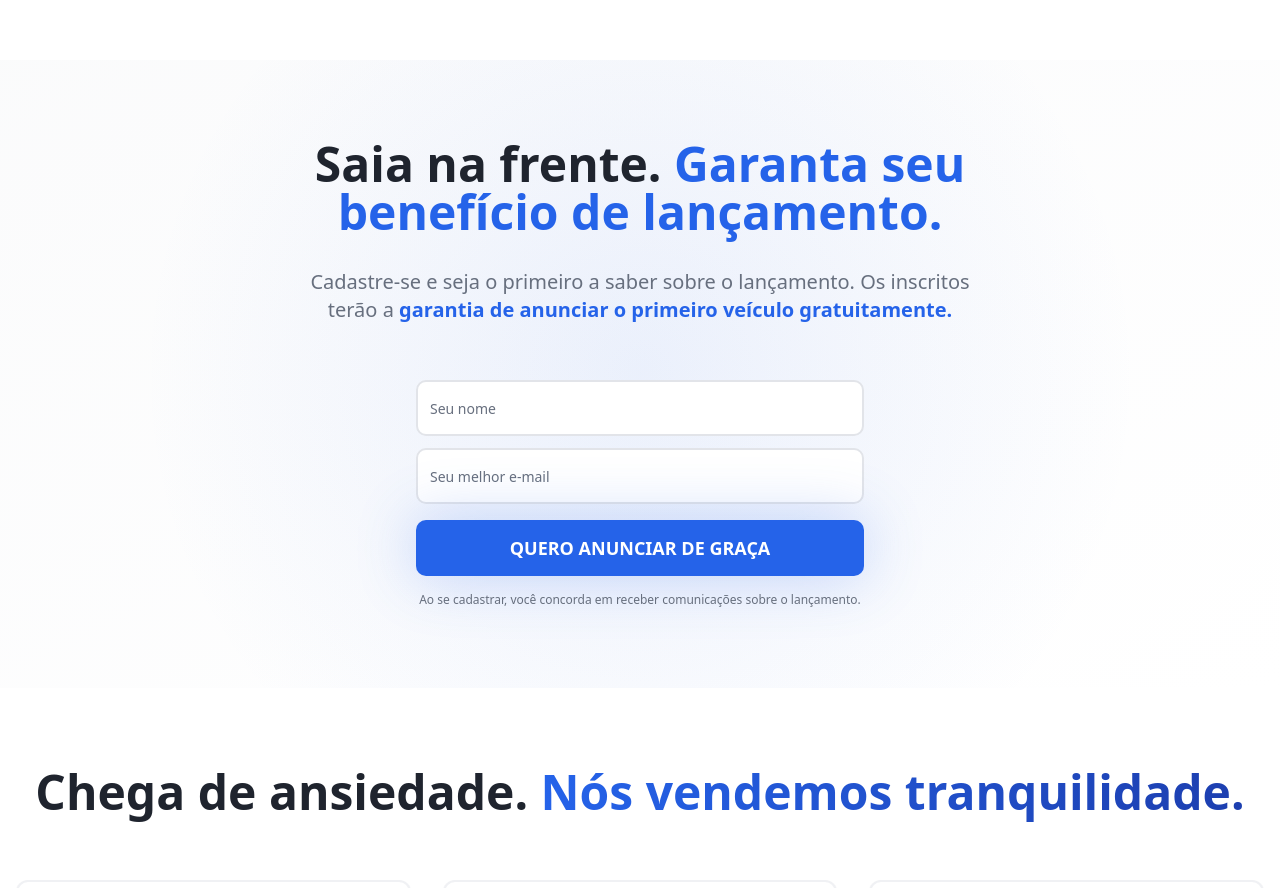
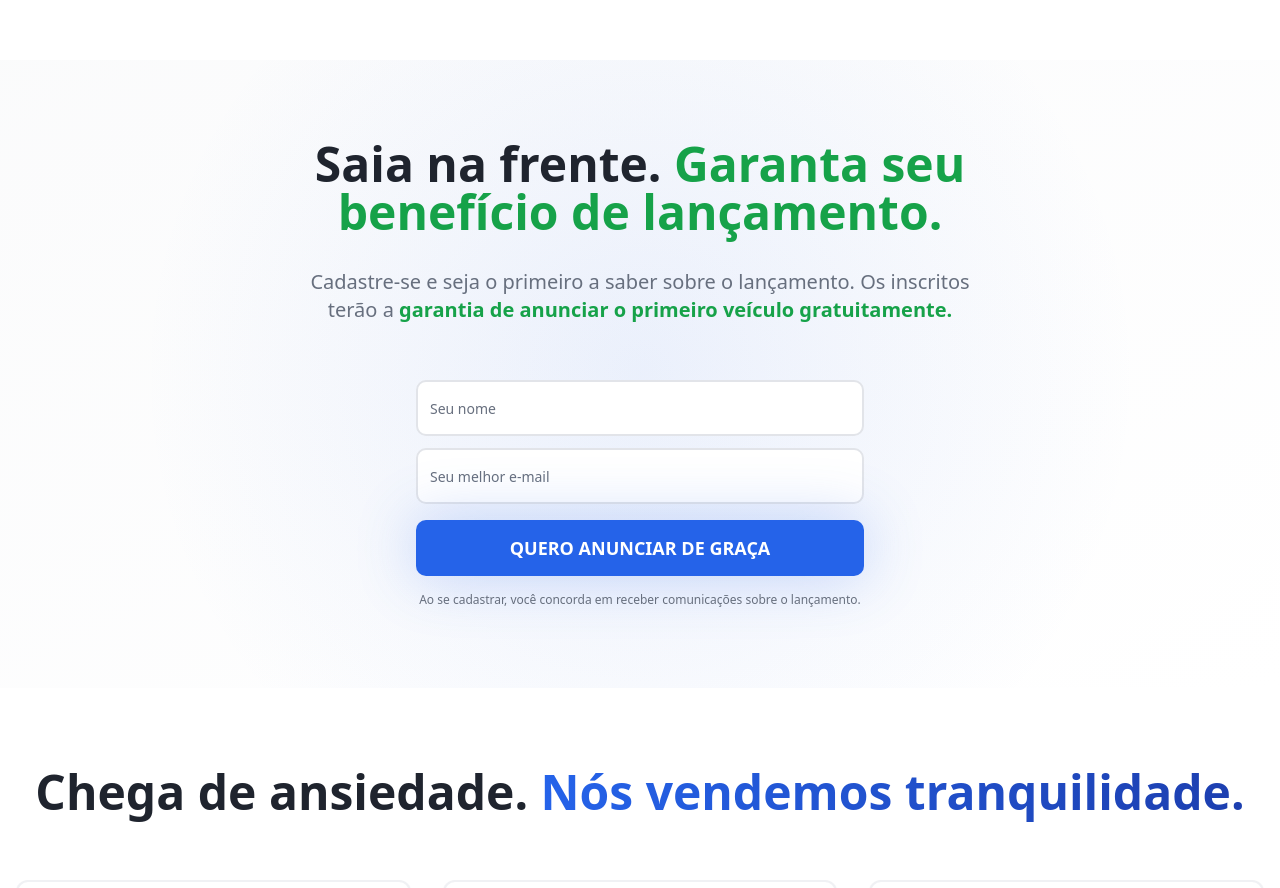
Before and after one commit to CarroConfiavel/carro-confiavel-landing, a React (Vite) app: page / in a window 1280 px wide. Shown: the part 880-1768 px from the top of the page. Built offline with nearby package versions, Linux system fonts and the light colour scheme; the HTML template or start-up script is replaced by a standard one.

Commit message:
Fix: Revert color change in lead section

```diff
--- a/src/index.css
+++ b/src/index.css
@@ -28,6 +28,9 @@ All colors MUST be HSL.
 
     --accent: 221 82% 53%;
     --accent-foreground: 0 0% 100%;
+
+    --success: 142 76% 36%;
+    --success-foreground: 0 0% 100%;
 
     --destructive: 0 84.2% 60.2%;
     --destructive-foreground: 0 0% 100%;
@@ -89,6 +92,9 @@ All colors MUST be HSL.
     --accent: 221 82% 58%;
     --accent-foreground: 0 0% 100%;
 
+    --success: 142 76% 40%;
+    --success-foreground: 0 0% 100%;
+
     --destructive: 0 62.8% 50%;
     --destructive-foreground: 0 0% 100%;
 
--- a/src/pages/Index.tsx
+++ b/src/pages/Index.tsx
@@ -50,11 +50,11 @@ const Index = () => {
         <div className="absolute inset-0 bg-[radial-gradient(circle_at_50%_50%,hsl(var(--success-glow)/0.1),transparent_70%)]"></div>
         <div className="max-w-3xl mx-auto text-center space-y-8 relative z-10">
           <h2 className="text-3xl md:text-5xl font-bold text-foreground animate-fade-in">
-            Saia na frente. <span className="text-accent">Garanta seu benefício de lançamento.</span>
+            Saia na frente. <span className="text-success">Garanta seu benefício de lançamento.</span>
           </h2>
           <p className="text-lg md:text-xl text-muted-foreground max-w-2xl mx-auto">
             Cadastre-se e seja o primeiro a saber sobre o lançamento. Os inscritos terão a{" "}
-            <strong className="text-accent">garantia de anunciar o primeiro veículo gratuitamente.</strong>
+            <strong className="text-success">garantia de anunciar o primeiro veículo gratuitamente.</strong>
           </p>
           <div className="pt-6">
             <LeadForm />
--- a/tailwind.config.ts
+++ b/tailwind.config.ts
@@ -38,6 +38,10 @@ export default {
         accent: {
           DEFAULT: "hsl(var(--accent))",
           foreground: "hsl(var(--accent-foreground))",
+        },
+        success: {
+          DEFAULT: "hsl(var(--success))",
+          foreground: "hsl(var(--success-foreground))",
         },
         popover: {
           DEFAULT: "hsl(var(--popover))",
```
